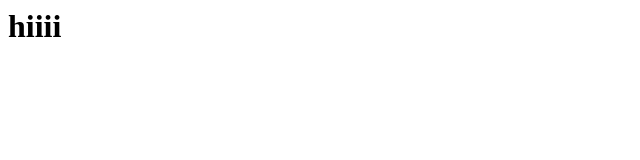
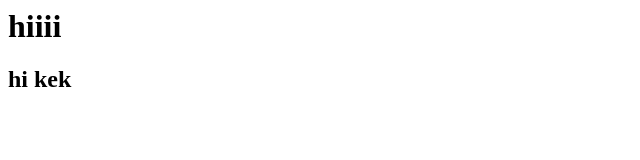
Before and after one commit to abdul35/aws_kek, a plain HTML site: page index.html in a window 1280 px wide. Shown: the whole page, without its empty margins (0-640 px from the left). Drawn offline with Linux system fonts and the light colour scheme.

Commit message:
init commit

```diff
--- a/index.html
+++ b/index.html
@@ -1 +1,2 @@
 <h1> hiiii </h1>
+<h2> hi kek</h2>
```
